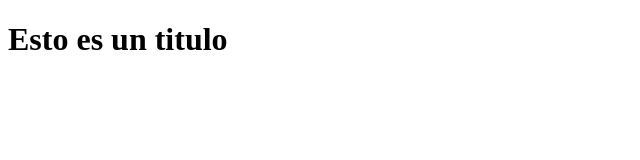
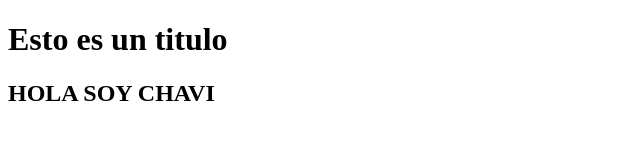
Before and after one commit to chavisam/prueba, a plain HTML site: page index.html in a window 1280 px wide. Shown: the whole page, without its empty margins (0-640 px from the left). Drawn offline with Linux system fonts and the light colour scheme.

Commit message:
modificación
Hola Marcos...... he hecho modificaciones en tu archivo

```diff
--- a/index.html
+++ b/index.html
@@ -8,5 +8,6 @@
 </head>
 <body>
     <h1>Esto es un titulo</h1>
+    <h2> HOLA SOY CHAVI </h2>
 </body>
 </html>
```
